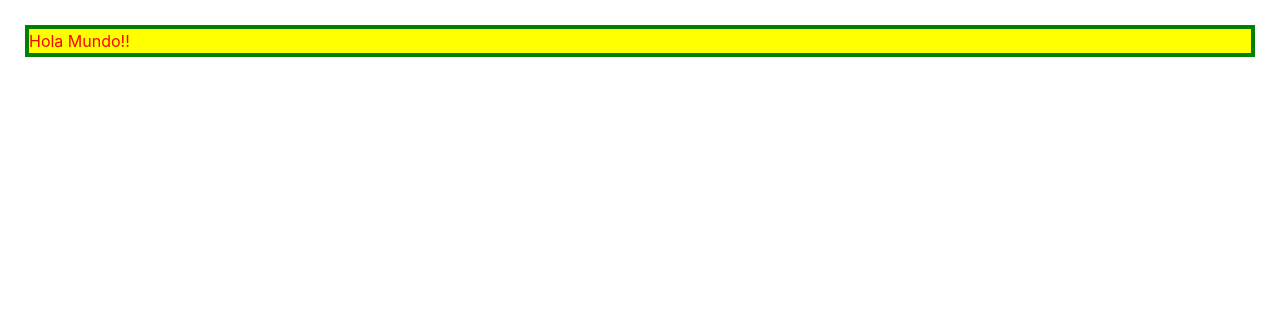
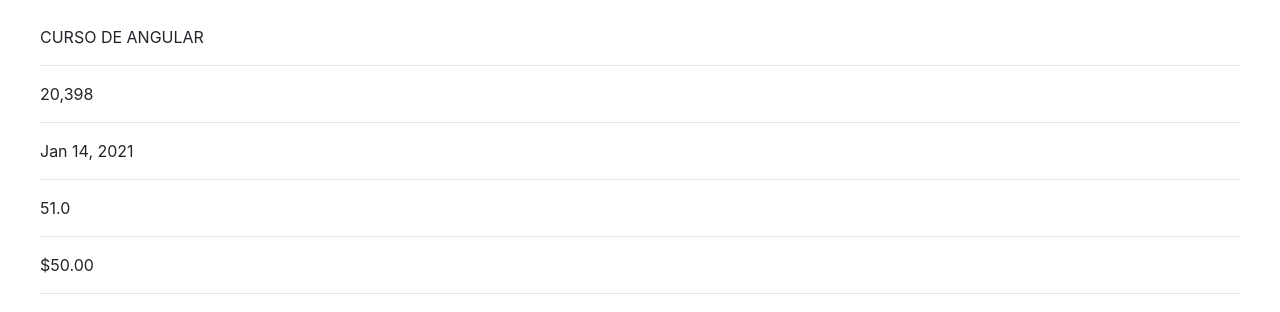
Before and after one commit to pablocastillo2017/Angular-8, an Angular app: page / in a window 1280 px wide. Shown: the top 312 px of the page. Built offline with nearby package versions, Linux system fonts and the light colour scheme.

Commit message:
Angular8 Sec5 32-Pipes Introduccion

```diff
--- a/src/app/app.component.html
+++ b/src/app/app.component.html
@@ -1,9 +1,12 @@
-<div
-  [ngClass]="{
-    'mi-clase-1': isActive,
-    'mi-clase-2': personas.length > 0,
-    'mi-clase-3': personas[personas.length - 1].nombre === 'Nitro'
-  }"
->
-  Hola Mundo!!
+<div class="container-fluid">
+  <div>{{ curso.titulo | uppercase }}</div>
+  <hr />
+  <div>{{ curso.estudiantes | number }}</div>
+  <hr />
+  <div>{{ curso.fechaDeLanzamiento | date }}</div>
+  <hr />
+  <div>{{ curso.rating | number: "1.1-1" }}</div>
+  <hr />
+  <div>{{ curso.precio | currency: "$" }}</div>
+  <hr />
 </div>
--- a/src/app/app.component.ts
+++ b/src/app/app.component.ts
@@ -6,44 +6,11 @@ import { Component } from '@angular/core';
   styleUrls: ['./app.component.css'],
 })
 export class AppComponent {
-  isActive = true;
-  personas = [
-    {
-      id: 1,
-      nombre: 'Pablo',
-      edad: 20,
-      hobby: 'Cantar',
-    },
-    {
-      id: 2,
-      nombre: 'Papo',
-      edad: 33,
-      hobby: 'Saltar',
-    },
-    {
-      id: 3,
-      nombre: 'Hector',
-      edad: 46,
-      hobby: 'Correr',
-    },
-    {
-      id: 4,
-      nombre: 'Nitro',
-      edad: 59,
-      hobby: 'Cagar',
-    },
-  ];
-
-  getColor(hobby) {
-    switch (hobby) {
-      case 'Cantar':
-        return 'red';
-      case 'Saltar':
-        return 'yellow';
-      case 'Correr':
-        return 'orange';
-      case 'Cantar':
-        return 'Cagar';
-    }
-  }
+  curso = {
+    titulo: 'Curso De Angular',
+    estudiantes: '20398',
+    rating: 50.983,
+    precio: 50,
+    fechaDeLanzamiento: Date.now(),
+  };
 }
--- a/src/app/app.module.ts
+++ b/src/app/app.module.ts
@@ -6,9 +6,10 @@ import { AppComponent } from './app.component';
 import { CursosComponent } from './cursos/cursos.component';
 import { FormsModule } from '@angular/forms';
 import { UsuarioComponent } from './usuario/usuario.component';
+import { CambiarColorDirective } from './cambiar-color.directive';
 
 @NgModule({
-  declarations: [AppComponent, CursosComponent, UsuarioComponent],
+  declarations: [AppComponent, CursosComponent, UsuarioComponent, CambiarColorDirective],
   imports: [BrowserModule, AppRoutingModule, FormsModule],
   providers: [],
   bootstrap: [AppComponent],
--- /dev/null
+++ b/src/app/cambiar-color.directive.ts
@@ -0,0 +1,20 @@
+import { Directive, ElementRef, HostListener } from '@angular/core';
+
+@Directive({
+  selector: '[appCambiarColor]',
+})
+export class CambiarColorDirective {
+  constructor(private el: ElementRef) {}
+
+  @HostListener('mouseenter') onMouseEnter() {
+    this.cambiarColor('green');
+  }
+
+  @HostListener('mouseleave') onMouseLeave() {
+    this.cambiarColor(null);
+  }
+
+  cambiarColor(color) {
+    this.el.nativeElement.style.backgroundColor = color;
+  }
+}
```
Also changed, not shown: 1 other file (tests, documents, lock files or other folders).
